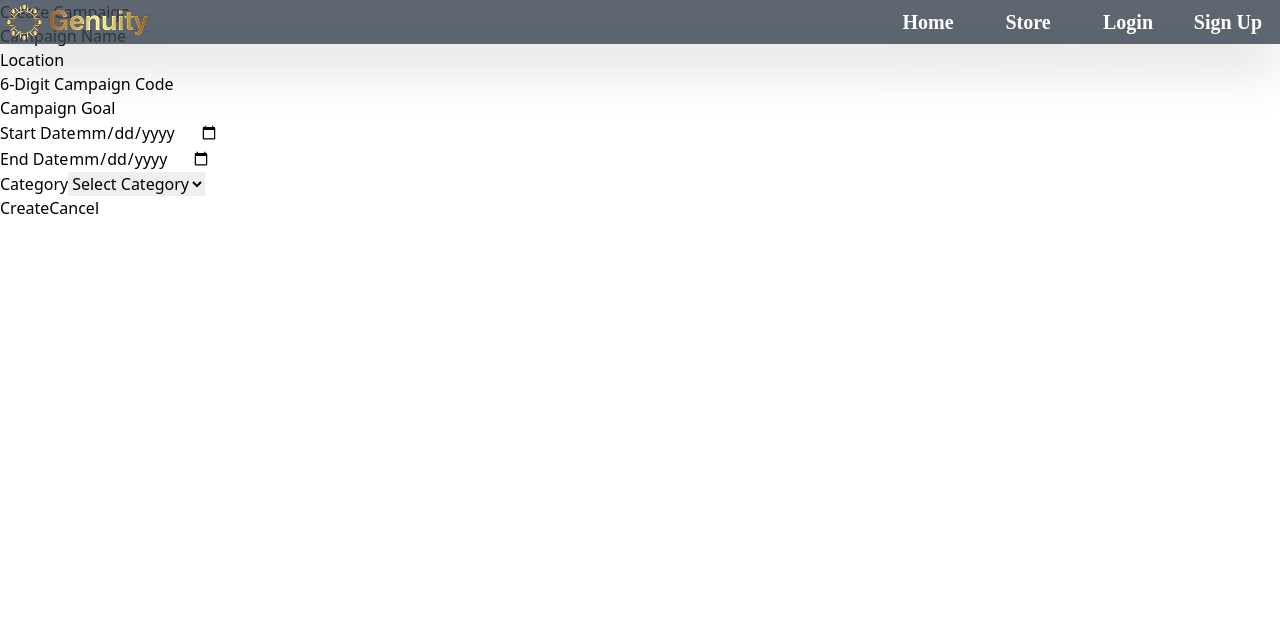
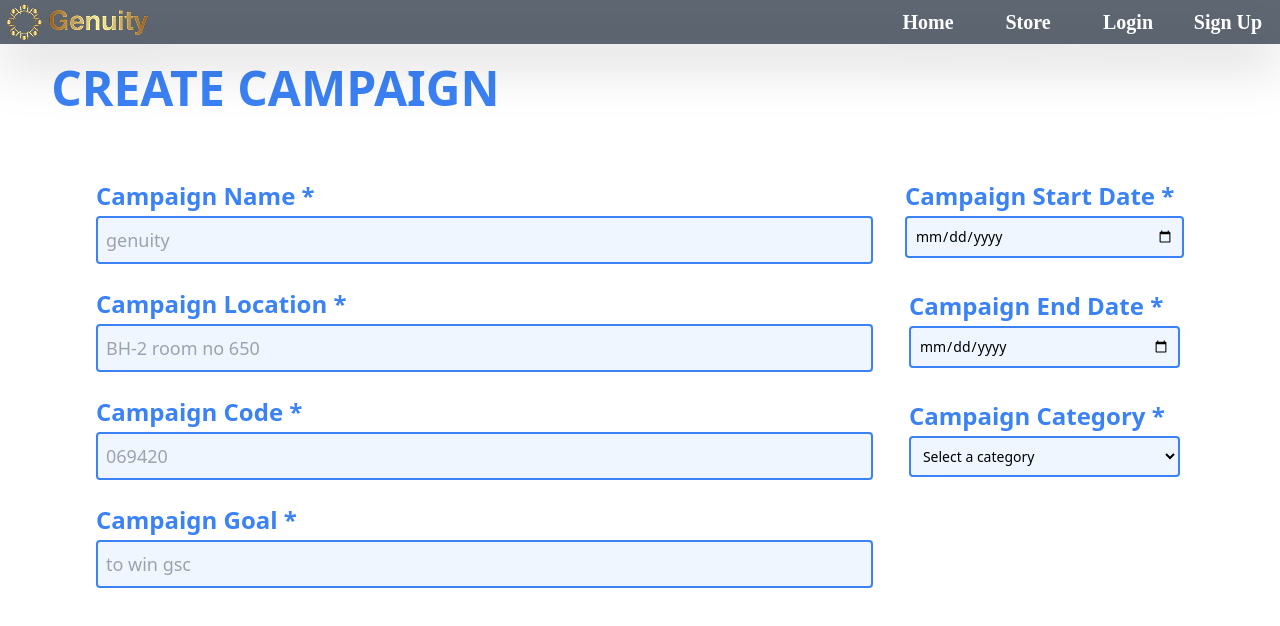
Before and after one commit to manav318/google-solution-challenge, a React (Vite) app in the folder frontend/: page /create-campaign in a window 1280 px wide. Shown: the top 626 px of the page. Built offline with nearby package versions, Linux system fonts and the light colour scheme; a web font is replaced by a local one.

Commit message:
create campaign layout v2
only frontend purpose
route -> /create-campaign

```diff
--- a/frontend/src/pages/CreateCampaign.jsx
+++ b/frontend/src/pages/CreateCampaign.jsx
@@ -1,139 +1,103 @@
 import React, { useState } from "react";
 
-const App = () => {
-  const [formData, setFormData] = useState({
-    campaignName: "",
-    location: "",
-    campaignCode: "",
-    campaignGoal: "",
-    startDate: "",
-    endDate: "",
-    category: "",
-  });
+const CampDetails = () => {
+  const [campName, setCampName] = useState('');
+  const [campCode, setCampCode] = useState('');
+  const [campGoal, setCampGoal] = useState('');
+  const [campLocation, setCampLocation] = useState('');
+  const [campStart, setCampStart] = useState('');
+  const [campEnd, setCampEnd] = useState('');
+  const [campCategory, setCampCategory] = useState('');
 
-  const handleChange = (e) => {
-    const { name, value } = e.target;
-    setFormData({ ...formData, [name]: value });
-  };
-
-  const handleCancel = () => {
-    setFormData({
-      campaignName: "",
-      location: "",
-      campaignCode: "",
-      campaignGoal: "",
-      startDate: "",
-      endDate: "",
-      category: "",
-    });
-  };
-
-  const handleSubmit = (e) => {
+  const submitHandler = (e) => {
     e.preventDefault();
-    console.log("Form Data Submitted:", formData);
-    // Add your form submission logic here
   };
 
   return (
-    <div className="page-container">
-      <h1>Create Campaign</h1>
-      <form onSubmit={handleSubmit} className="form-container">
-        <div className="form-section">
-          <div className="section-left">
-            <div className="form-group">
-              <label>Campaign Name</label>
+    <div className="mt-[6vh] h-[94vh] w-full relative">
+      <div className="absolute top-[2vh] left-[4vw] font-semibold text-blue-500 text-5xl">
+        CREATE CAMPAIGN
+      </div>
+      <form onSubmit={submitHandler} className="w-full h-[81vh] absolute top-[12vh] px-[10vh] py-5 flex justify-between">
+        <div className=" w-[65vw]">
+          <div className="p-2 m-2">
+            <h3 className="text-blue-500 font-semibold text-2xl">Campaign Name *</h3>
             <input
+              value={campName}
+              onChange={(e) => setCampName(e.target.value)}
+              className="text-lg p-2 w-full mt-1 rounded bg-blue-50 outline-none border-[2px] border-blue-500"
               type="text"
-                name="campaignName"
-                value={formData.campaignName}
-                onChange={handleChange}
-                required
+              placeholder="genuity"
             />
           </div>
-            <div className="form-group">
-              <label>Location</label>
+          <div className="p-2 m-2">
+            <h3 className="text-blue-500 font-semibold text-2xl">Campaign Location *</h3>
             <input
+              value={campLocation}
+              onChange={(e) => setCampLocation(e.target.value)}
+              className="text-lg p-2 w-full mt-1 rounded bg-blue-50 outline-none border-[2px] border-blue-500"
               type="text"
-                name="location"
-                value={formData.location}
-                onChange={handleChange}
-                required
+              placeholder="BH-2 room no 650"
             />
           </div>
-            <div className="form-group">
-              <label>6-Digit Campaign Code</label>
+          <div className="p-2 m-2">
+            <h3 className="text-blue-500 font-semibold text-2xl">Campaign Code *</h3>
             <input
+              value={campCode}
+              onChange={(e) => setCampCode(e.target.value)}
+              className="text-lg p-2 w-full mt-1 rounded bg-blue-50 outline-none border-[2px] border-blue-500"
               type="text"
-                name="campaignCode"
-                value={formData.campaignCode}
-                onChange={handleChange}
-                maxLength="6"
-                required
+              placeholder="069420"
             />
           </div>
-            <div className="form-group">
-              <label>Campaign Goal</label>
+          <div className="p-2 m-2">
+            <h3 className="text-blue-500 font-semibold text-2xl">Campaign Goal *</h3>
             <input
+              value={campGoal}
+              onChange={(e) => setCampGoal(e.target.value)}
+              className="text-lg p-2 w-full mt-1 rounded bg-blue-50 outline-none border-[2px] border-blue-500"
               type="text"
-                name="campaignGoal"
-                value={formData.campaignGoal}
-                onChange={handleChange}
-                required
+              placeholder="to win gsc"
             />
           </div>
         </div>
-          <div className="section-right">
-            <div className="form-group">
-              <label>Start Date</label>
+        <div className=" w-[25vw]">
+          <div className="p-2 m-2">
+            <h3 className="text-blue-500 font-semibold text-2xl">Campaign Start Date *</h3>
             <input
+              value={campStart}
+              onChange={(e) => setCampStart(e.target.value)}
+              className="text-sm p-2 w-full mt-1 rounded bg-blue-50 outline-none border-[2px] border-blue-500"
               type="date"
-                name="startDate"
-                value={formData.startDate}
-                onChange={handleChange}
-                required
             />
           </div>
-            <div className="form-group">
-              <label>End Date</label>
+          <div className="p-2 m-3 mt-4">
+            <h3 className="text-blue-500 font-semibold text-2xl">Campaign End Date *</h3>
             <input
+              value={campEnd}
+              onChange={(e) => setCampEnd(e.target.value)}
+              className="text-sm p-2 w-full mt-1 rounded bg-blue-50 outline-none border-[2px] border-blue-500"
               type="date"
-                name="endDate"
-                value={formData.endDate}
-                onChange={handleChange}
-                required
             />
           </div>
-            <div className="form-group">
-              <label>Category</label>
+          <div className="p-2 m-3 mt-4">
+            <h3 className="text-blue-500 font-semibold text-2xl">Campaign Category *</h3>
             <select
-                name="category"
-                value={formData.category}
-                onChange={handleChange}
-                required
+            value={campCategory}
+            onChange={(e) => setCampCategory(e.target.value)}
+            className="text-sm  p-2 w-full mt-1 rounded bg-blue-50 outline-none border-[2px] border-blue-500"
           >
-                <option value="">Select Category</option>
-                <option value="finance">Finance</option>
+            <option value="" disabled>Select a category</option>
             <option value="education">Education</option>
             <option value="health">Health</option>
+            <option value="environment">Environment</option>
+            <option value="finance">Sports</option>
           </select>
           </div>
-          </div>
-        </div>
-        <div className="form-actions">
-          <button type="submit" className="create-button">
-            Create
-          </button>
-          <button
-            type="button"
-            className="cancel-button"
-            onClick={handleCancel}
-          >
-            Cancel
-          </button>
         </div>
       </form>
     </div>
   );
 };
 
-export default App;
+export default CampDetails;
```
Lines whose indentation alone changed are shown as unchanged.
